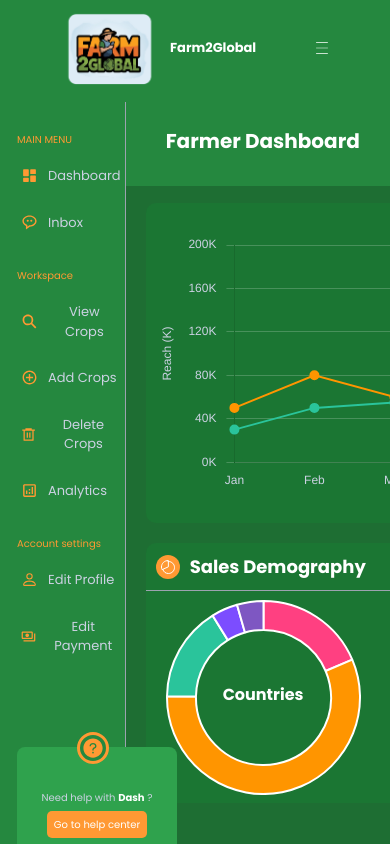
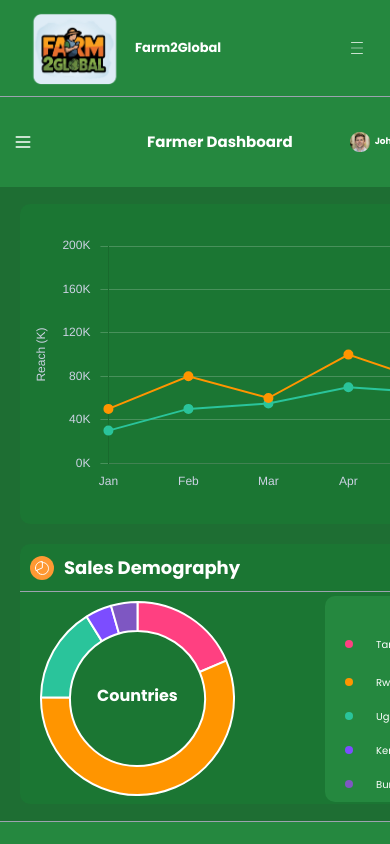
Before and after one commit to MUGISHA-Pascal/Farm2Global-Frontend, a React (Create React App) app in the folder frontend/: page /dashboard in a window 390 px wide. Shown: the top 844 px of the page. Built offline with nearby package versions, Linux system fonts and the light colour scheme.

Commit message:
frontend

```diff
--- a/frontend/src/components/Dashboard.tsx
+++ b/frontend/src/components/Dashboard.tsx
@@ -10,10 +10,24 @@ import { AiFillQuestionCircle } from "react-icons/ai";
 import { RiArrowDropDownLine } from "react-icons/ri";
 import profileImage from "../assets/demoProfile.png";
 import { BrowserRouter, Outlet } from "react-router-dom";
+import { LuMenu } from "react-icons/lu";
+import { useEffect, useState } from "react";
 const Dashboard = () => {
+  const [menuShow, setMenuShow] = useState(false);
+  useEffect(() => {
+    const handlMenuShow = (event: MouseEvent) => {
+      if (!(event.target as HTMLElement).closest(".dropdown-menu")) {
+        setMenuShow(false);
+      }
+    };
+    document.addEventListener("click", handlMenuShow);
+    return () => {
+      document.removeEventListener("click", handlMenuShow);
+    };
+  }, []);
   return (
-    <div className="flex w-full flex-row">
-      <menu className="flex py-[30px] flex-col space-y-[70px] border-gray-400 border-r-[1px] mt-[6px] w-[230px] pl-[17px]">
+    <div className="flex w-full flex-row border-t-[1px] border-gray-400">
+      <menu className="flex max-md:hidden py-[30px] flex-col space-y-[70px] border-gray-400 border-r-[1px] mt-[6px] w-[200px] pl-[17px]">
         <div className="flex w-full flex-col space-y-[30px] items-start">
           <div className="mainmenu w-full flex flex-col space-y-[13px] items-start">
             <h2 className="text-[#ff9933] font-100 text-[10px]">MAIN MENU</h2>
@@ -102,15 +116,34 @@ const Dashboard = () => {
         </div>
       </menu>
       <main className="flex flex-col flex-1">
-        <header className="flex flex-row h-[90px] items-center justify-between p-[30px] pl-[40px] w-full">
-          <h2 className="font-bold text-white text-[20px]">Farmer Dashboard</h2>
-          <div className="flex flex-row items-center space-x-[10px]">
+        <header className="flex flex-row h-[90px] max-md:space-x-[57px] items-center md:justify-between p-[30px] max-md:p-[13px] md:pl-[40px] w-full">
+          <LuMenu
+            onClick={() => setMenuShow(!menuShow)}
+            className="md:hidden text-white text-[20px]"
+          />
+          <div
+            onClick={(e) => {
+              e.stopPropagation();
+            }}
+            className="dropdown-menu"
+          >
+            {menuShow && (
+              <div className="bg-white w-[100px] absolute z-10 top-[200px] h-[300px]"></div>
+            )}
+          </div>
+
+          <h2 className="font-bold text-white text-[20px] max-md:text-[15px]">
+            Farmer Dashboard
+          </h2>
+          <div className="flex flex-row items-center space-x-[10px] max-md:space-x-[5px]">
             <img
               src={profileImage}
               alt="profile"
-              className="w-[30px] h-[30px]"
+              className="w-[30px] h-[30px] max-md:w-[20px] max-md:h-[20px]"
             />
-            <p className="font-bold text-white text-[12px]">John doe</p>
+            <p className="font-bold text-white text-[12px] max-md:text-[9px]">
+              John doe
+            </p>
             <RiArrowDropDownLine className="text-gray-400 text-[20px] " />
           </div>
         </header>
--- a/frontend/src/components/Navbar.tsx
+++ b/frontend/src/components/Navbar.tsx
@@ -24,8 +24,8 @@ const Navbar = () => {
   return (
     <div className="bg-[#25883F]">
       {" "}
-      <nav className="bg-[#25883F]  mx-[50px] text-white py-2">
-        <div className="container max-md:px-[10px] mx-auto   pt-[0px] flex justify-between items-center">
+      <nav className="bg-[#25883F] max-md:mx-[20px]  md:mx-[50px] text-white py-2">
+        <div className="container max-md:px-[5px] mx-auto   pt-[0px] flex justify-between items-center">
           <div className="flex flex-row space-x-[10px] items-center">
             <img src={logo} className="w-[100px] h-[80px]" alt="logo" />
             <p className="text-2xl max-sm:text-[13px] max-md:text-[15px] max-md:font-bold font-bold text-white">
@@ -122,13 +122,13 @@ const Navbar = () => {
                 </li>
                 <li>
                   <RouterLink
-                    to="/signup"
+                    to="/dashboard"
                     onClick={() => {
                       setNavShow(false);
                     }}
                     className="hover:text-green-300 hover:cursor-pointer"
                   >
-                    Sign up
+                    Dashboard
                   </RouterLink>
                 </li>
 
@@ -227,7 +227,7 @@ const Navbar = () => {
                 e.stopPropagation();
                 setCategoryShow(!categoryShow);
               }}
-              className=" dropdown-category"
+              className="dropdown-category"
             >
               <div className="flex flex-row hover:cursor-pointer space-x-[10px]  items-center justify-center hover:text-green-300">
                 <p>Crops Categories</p>
```
